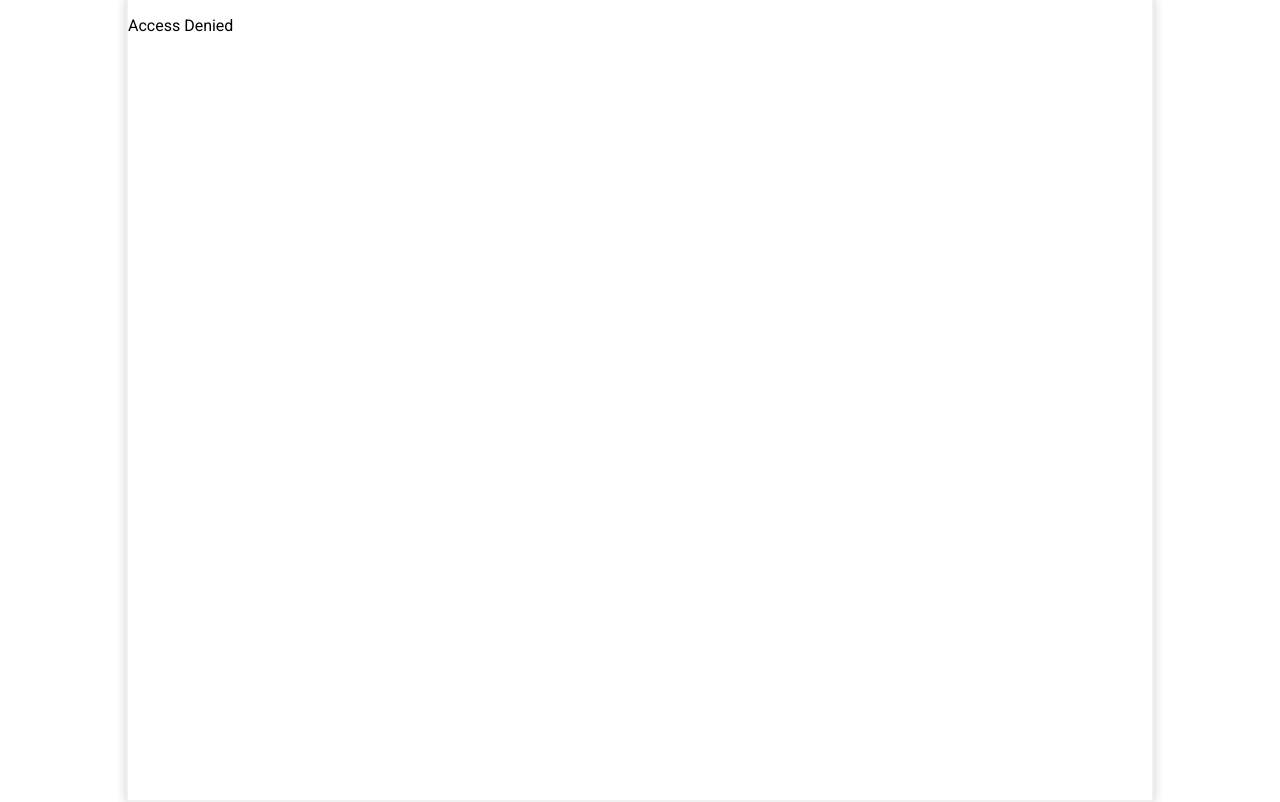
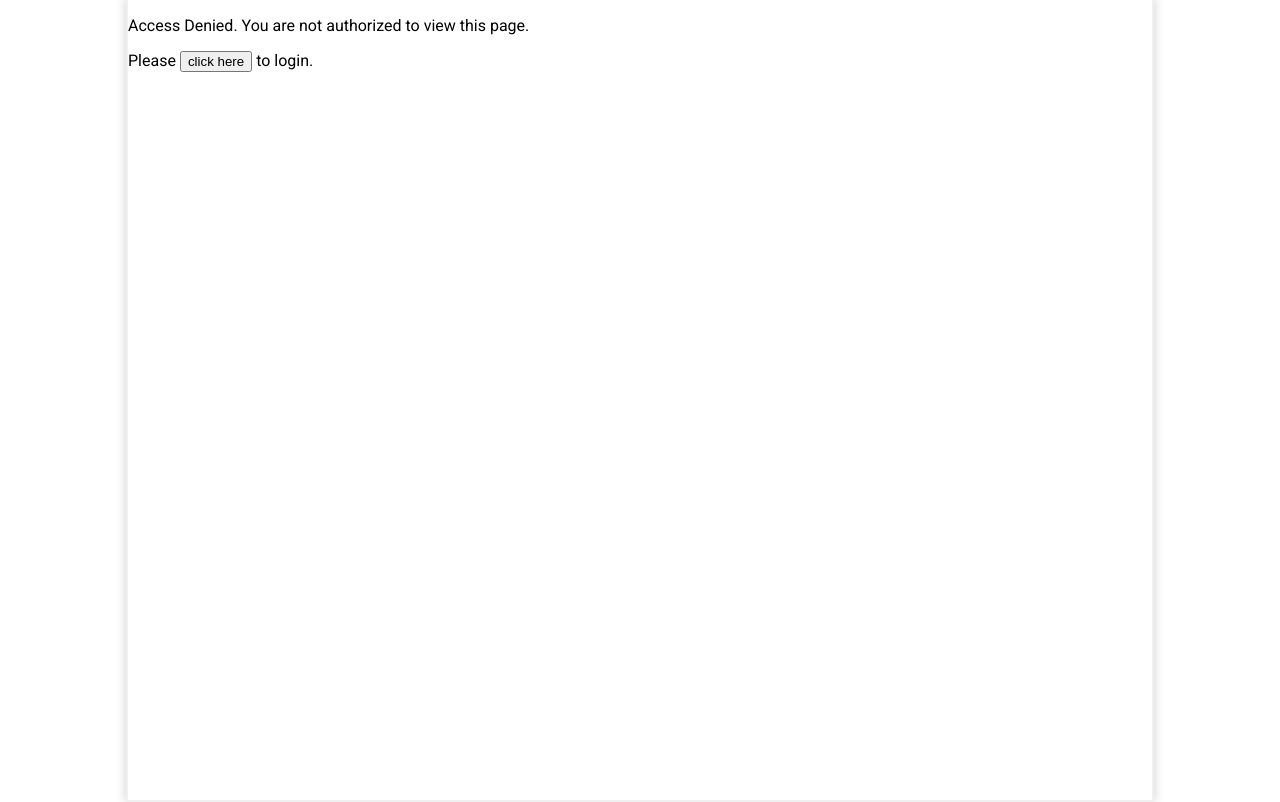
Before and after one commit to IgorGutkowski/selforder-kiosk-app, a React (Create React App) app in the folder frontend/my-kiosk-frontend/: page /admin-panel in a window 1280 px wide. Built offline with nearby package versions, Linux system fonts and the light colour scheme.

Commit message:
dodanie nawigacji do panelu

```diff
--- a/frontend/my-kiosk-frontend/src/components/AdminPanel.js
+++ b/frontend/my-kiosk-frontend/src/components/AdminPanel.js
@@ -1,23 +1,36 @@
 // src/components/AdminPanel.js
 import React, { useContext } from 'react';
+import { useNavigate } from 'react-router-dom'; // Import useNavigate
 import { AdminContext } from '../context/AdminContext';
 import CategoriesManager from './CategoriesManager';
-import ProductsManager  from "./ProductsManager";
+import ProductsManager from "./ProductsManager";
 
 const AdminPanel = () => {
-    const { state } = useContext(AdminContext);
+    const { state, dispatch } = useContext(AdminContext);
+    const navigate = useNavigate(); // Initialize useNavigate
+
+    const handleLogout = () => {
+        dispatch({ type: 'LOGOUT' });
+        navigate('/admin'); // Redirect to the login page
+    };
 
     if (!state.isAdminAuthenticated) {
-        return <p>Access Denied</p>;
+        // If not authenticated, redirect to the login page with a message
+        return (
+            <div>
+                <p>Access Denied. You are not authorized to view this page.</p>
+                <p>Please <button onClick={() => navigate('/admin')}>click here</button> to login.</p>
+            </div>
+        );
     }
 
     return (
         <div className="admin-panel">
             <h1 className="admin-title">Admin Panel</h1>
+            <button onClick={handleLogout} className="delete">Logout</button>
             <CategoriesManager />
             <ProductsManager />
         </div>
-
     );
 };
 
```
